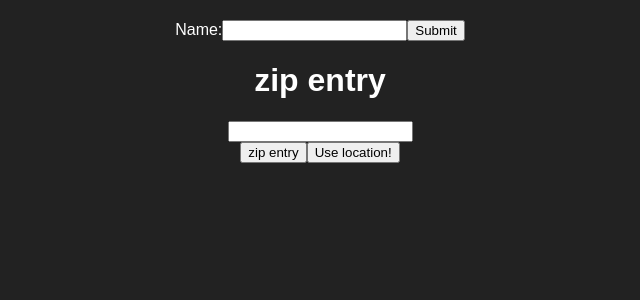
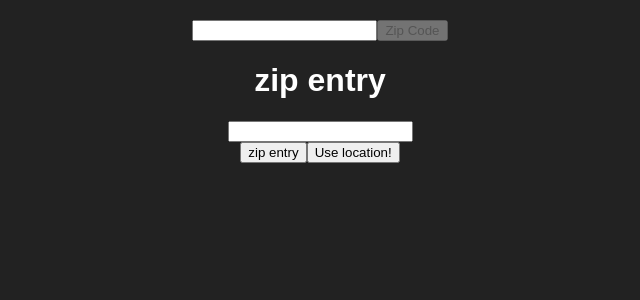
Before and after one commit to brendanfmartin/magic-mirror, a React (Create React App) app: page / in a window 1280 px wide. Shown: the top 300 px of the page, without its empty margins (320-960 px from the left). Built offline with nearby package versions, Linux system fonts and the light colour scheme.

Commit message:
adding input stiff

```diff
--- a/src/App.js
+++ b/src/App.js
@@ -9,7 +9,7 @@
     super();
     this.state = {
       value: ''
-    }
+    };
 
     this.handleChange = this.handleChange.bind(this);
     this.handleSubmit = this.handleSubmit.bind(this);
@@ -30,8 +30,9 @@
   }
 
   handleSubmit(event) {
+    event.preventDefault();
     alert('A name was submitted: ' + this.state.value);
-    event.preventDefault();
+
   }
 
   render() {
@@ -40,14 +41,9 @@
 
 
         <form onSubmit={this.handleSubmit}>
-          <label>
-            Name:
-            <input type="text" value={this.state.value} onChange={this.handleChange} />
-          </label>
-          <input type="submit" value="Submit" />
+          <input type="text" value={this.state.value} onChange={this.handleChange} maxLength={5}/>
+          <input type="submit" value="Zip Code" disabled={this.state.value.length < 5 }/>
         </form>
-
-
 
 
         {
```
